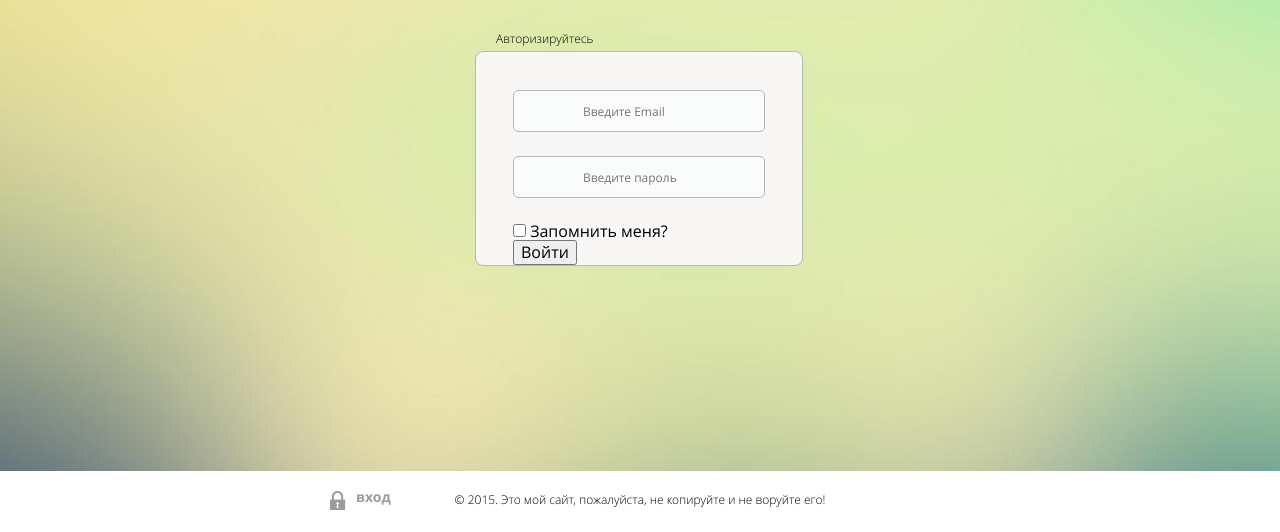
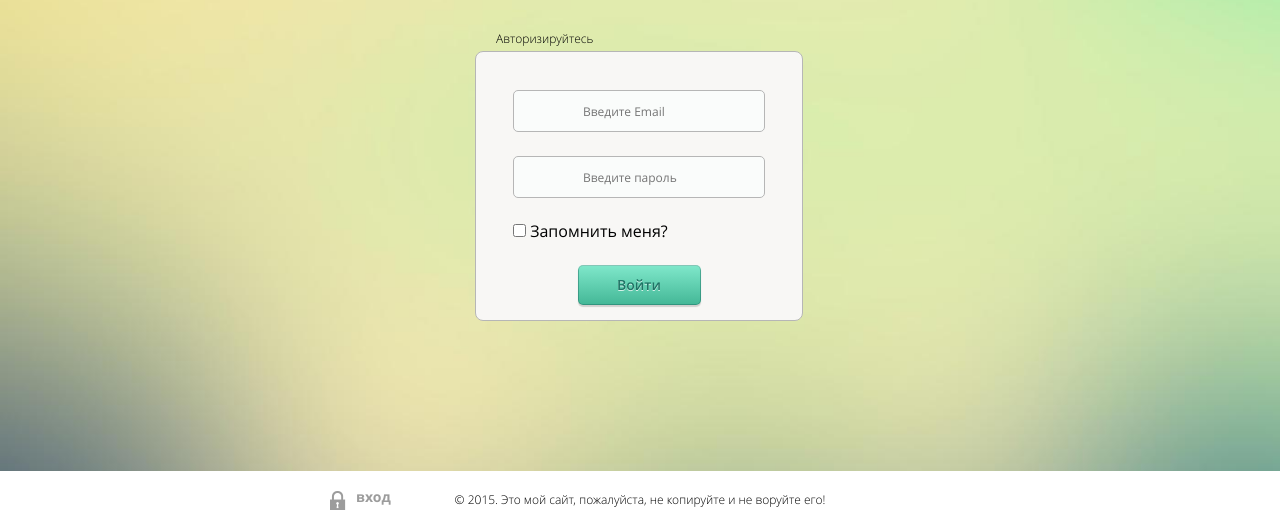
Before and after one commit to dmitrygvyalkov/loftschool-vdg-dom01, a PHP site: page /app/login.html in a window 1280 px wide. Shown: the part 268-800 px from the top of the page. Run offline with PHP 8.4, Linux system fonts and the light colour scheme; some libraries are stand-ins or nearby versions.

Commit message:
Авторизиция

```diff
--- a/app/contact.html
+++ b/app/contact.html
@@ -49,10 +49,10 @@
 					<h1 class="title-block">У вас интересный проект? Напишите мне</h1>
 
 					<div class="block-contact-form clearfix">
-						<form action="php/mailer.php" class="form-validator" method="post">
+						<form action="php/mailer.php" class="form-validator"  id="contact-form" method="post">
 							<div class="form-block col2">
 								<label for="name" class="label">Имя</label>
-								<input type="text" id="contacts-name" name="name" class="text-input vdg-tooltip" placeholder="Как к Вам обращаться" data-validation-type="email">
+								<input type="text" id="contacts-name" name="name" class="text-input vdg-tooltip" placeholder="Как к Вам обращаться" data-validation-type="text">
 							</div>
 							<div class="form-block col2 last-in-line">
 								<label for="email" class="label">Email</label>
--- a/app/css/login.css
+++ b/app/css/login.css
@@ -34,3 +34,30 @@
 	font-family: 'Open Sans Light';
 
 }
+
+.login-blok .submit-btn {
+	border-radius: 5px;
+	background-image: -moz-linear-gradient( 90deg, rgb(67,183,150) 0%, rgb(128,232,203) 100%);
+	background-image: -webkit-linear-gradient( 90deg, rgb(67,183,150) 0%, rgb(128,232,203) 100%);
+	background-image: -ms-linear-gradient( 90deg, rgb(67,183,150) 0%, rgb(128,232,203) 100%);
+	-webkit-box-shadow: 0px 2px 1px 0px rgba(9, 9, 9, 0.16),inset 0px 1px 0px 0px rgba(255, 255, 255, 0.3), inset 0px 0px 0px 1px rgba(30,116,102,0.5);
+	-moz-box-shadow: 0px 2px 1px 0px rgba(9, 9, 9, 0.16),inset 0px 1px 0px 0px rgba(255, 255, 255, 0.3), inset 0px 0px 0px 1px rgba(30,116,102,0.5);
+	box-shadow: 0px 2px 1px 0px rgba(9, 9, 9, 0.16),inset 0px 1px 0px 0px rgba(255, 255, 255, 0.3), inset 0px 0px 0px 1px rgba(30,116,102,0.5);
+	border: 0;
+	width: 123px;
+	height: 40px;
+	margin: 25px auto 15px;
+	display: block;
+
+	font-family: 'Open Sans Semibold';
+	font-size: 14px;
+	color: rgb(30, 116, 101);
+	text-shadow: 0px 1px 0px rgba(255, 255, 255, 0.75);
+}
+
+.login-blok .submit-btn:hover {
+	background-image: -moz-linear-gradient( 90deg, rgb(58,160,135) 0%, rgb(95,220,189) 100%);
+	background-image: -webkit-linear-gradient( 90deg, rgb(58,160,135) 0%, rgb(95,220,189) 100%);
+	background-image: -ms-linear-gradient( 90deg, rgb(58,160,135) 0%, rgb(95,220,189) 100%);
+	box-shadow: inset 0px 1px 0px 0px rgba(255, 255, 255, 0.3);
+}
--- a/app/css/style.css
+++ b/app/css/style.css
@@ -458,6 +458,14 @@ i {
 	border: 1px solid #49bb7b;
 }
 
+.window-info-box.submit-ok a {
+	color: #49bb7b;
+}
+
+.window-info-box.submit-ok a:hover {
+	text-decoration: none;
+}
+
 .window-info-box.submit-error {
 	background-color: #e9c8bc;
 	color: #cd7150;
--- a/app/login.html
+++ b/app/login.html
@@ -34,11 +34,11 @@
  		<div class="login-blok">
  			<div class="title">Авторизируйтесь</div>
  			<div class="content">
- 				<form action="php/login.php" method="post" class="form-validator">
+ 				<form action="php/login.php" method="post" class="form-validator" id="loginForm">
  					<div class="mail"><input id="login-email" type="email" name="email" class="text-input vdg-tooltip" placeholder="Введите Email" data-validation-type="email"  data-tooltip-location="right"></div>
  					<div class="password"><input id="login-password" type="password" name="password" class="text-input vdg-tooltip" placeholder="Введите пароль" data-validation-type="text" data-tooltip-location="right"></div>
  					<div class="remember"><input type="checkbox" name="remember" class="" id="remember"> <label for="remember">Запомнить меня?</label></div>
- 					<div class="submit"><button type="submit" class="">Войти</button></div>
+ 					<div class="submit"><button type="submit" class="submit-btn">Войти</button></div>
  				</form>
  			</div>
  		</div>
--- a/app/php/login.php
+++ b/app/php/login.php
@@ -14,6 +14,7 @@ if(($email != $__config["adminEmail"]) || ($password != $__config["adminPassword
                 'errorType' => 'login',
                 'errorData' => "Логин или пароль не соответствуют"
             ), JSON_FORCE_OBJECT );
+	$_SESSION["adminAutorized"] = false;
     exit();
 }
 
```
Also changed, not shown: app/js/my.js (+55 -1 lines).
